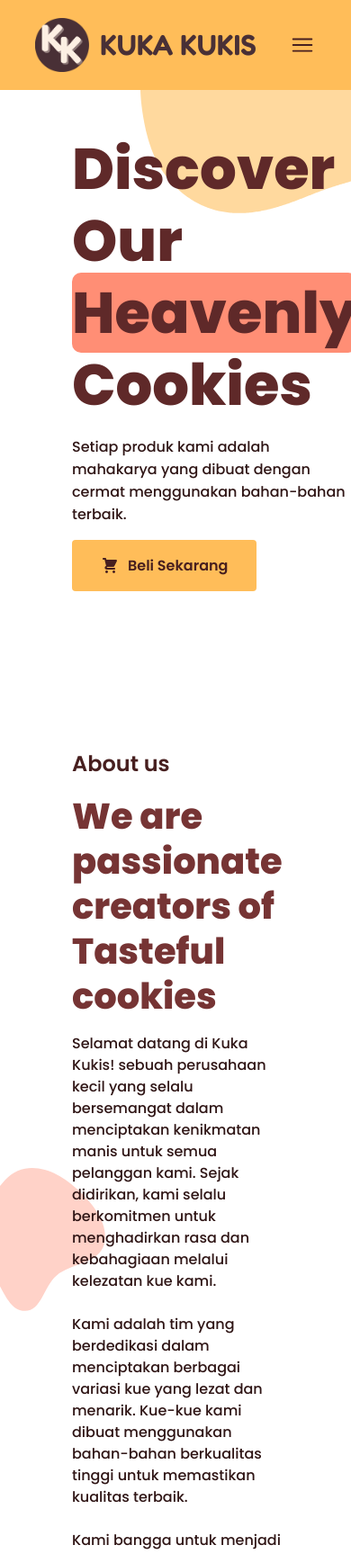
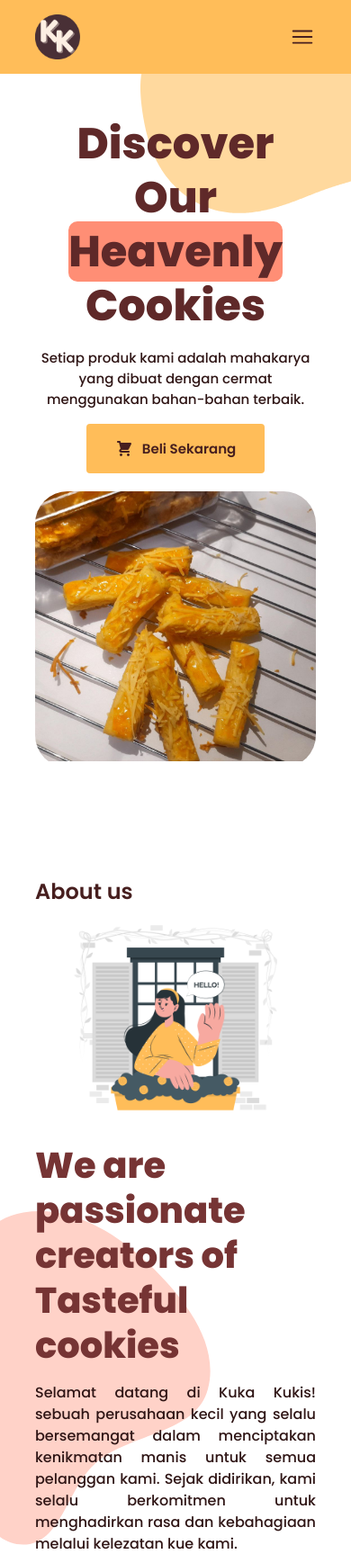
Before and after one commit to TittoMA/kuka-landing, a plain HTML site: page index.html in a window 390 px wide. Shown: the top 1727 px of the page at 90% size. Drawn offline with nearby package versions, Linux system fonts and the light colour scheme.

Commit message:
add responsive

```diff
--- a/index.html
+++ b/index.html
@@ -15,6 +15,7 @@
       rel="stylesheet"
     />
     <link rel="stylesheet" href="styles.css" />
+    <link rel="stylesheet" href="responsive.css" />
     <script src="https://ajax.googleapis.com/ajax/libs/jquery/3.6.4/jquery.min.js"></script>
     <title>Kuka Kukis</title>
   </head>
@@ -88,8 +89,9 @@
       </div>
 
       <div id="about">
+        <h2>About us</h2>
+        <div class="about-content">
           <div>
-          <h2>About us</h2>
             <h1>We are passionate creators of Tasteful cookies</h1>
             <p>
               Selamat datang di Kuka Kukis! sebuah perusahaan kecil yang selalu bersemangat dalam menciptakan
@@ -98,7 +100,8 @@
               <br />
               <br />
               Kami adalah tim yang berdedikasi dalam menciptakan berbagai variasi kue yang lezat dan menarik.
-            Kue-kue kami dibuat menggunakan bahan-bahan berkualitas tinggi untuk memastikan kualitas terbaik.
+              Kue-kue kami dibuat menggunakan bahan-bahan berkualitas tinggi untuk memastikan kualitas
+              terbaik.
               <br />
               <br />
               Kami bangga untuk menjadi bagian dari momen spesial Anda, baik itu perayaan ulang tahun,
@@ -109,7 +112,7 @@
           <div>
             <img src="./assets/hello.png" alt="Waving Illustration" />
           </div>
-
+        </div>
         <div id="blob2">
           <svg xmlns="http://www.w3.org/2000/svg" width="465" height="632" viewBox="0 0 465 632" fill="none">
             <path
--- /dev/null
+++ b/responsive.css
@@ -0,0 +1,138 @@
+@media screen and (max-width: 768px) {
+  header {
+    padding: 16px 10%;
+  }
+  header .responsive-wrapper {
+    flex-shrink: 0;
+    width: 100%;
+    display: flex;
+    align-items: center;
+    justify-content: space-between;
+  }
+
+  header #brand img {
+    width: 50px;
+  }
+
+  header #brand h1 {
+    display: none;
+  }
+
+  header .btn-menu {
+    background-color: transparent;
+    border: none;
+    cursor: pointer;
+    display: block;
+    height: 30px;
+    width: 30px;
+  }
+
+  header .btn-menu > svg {
+    color: #471f1f;
+  }
+
+  header nav {
+    top: 100%;
+    left: 0;
+    right: 0;
+    background-color: #ffbd59;
+    padding: 0 10%;
+    position: absolute;
+    flex-direction: column;
+    align-items: start;
+    max-height: 0;
+    overflow: hidden;
+    transition: max-height 0.5s, padding 0.5s;
+  }
+
+  header nav.show {
+    padding: 0 10% 20px;
+    max-height: 300px;
+  }
+
+  main #hero {
+    padding: 0 10%;
+    flex-direction: column;
+    gap: 20px;
+    margin-bottom: 120px;
+  }
+
+  main #hero .headline {
+    display: flex;
+    flex-direction: column;
+  }
+
+  main #hero .headline h1 {
+    font-size: 48px;
+    line-height: 1.25;
+    text-align: center;
+  }
+
+  main #hero .headline p {
+    text-align: center;
+    font-size: 15px;
+  }
+
+  main #hero .headline a {
+    margin: 0 auto;
+    font-size: 15px;
+  }
+
+  main #hero .img-container {
+    width: 100%;
+    border-radius: 36px;
+    overflow: hidden;
+  }
+
+  main #hero .img-container img {
+    height: 300px;
+  }
+
+  main #about {
+    padding: 0 10%;
+    margin-bottom: 120px;
+  }
+
+  main #feature {
+    margin-bottom: 120px;
+    padding: 52px 10%;
+    flex-direction: column-reverse;
+    gap: 40px;
+  }
+
+  main #feature > h1 {
+    text-align: center;
+    font-size: 48px;
+    line-height: 1.25;
+  }
+
+  main #feature > h1 > br {
+    display: none;
+  }
+}
+
+@media screen and (max-width: 960px) {
+  main #about .about-content {
+    flex-direction: column-reverse;
+    gap: 20px;
+    margin-top: 20px;
+  }
+
+  main #about .about-content p {
+    text-align: justify;
+  }
+
+  main #about .about-content img {
+    height: 55vw;
+    max-height: 350px;
+  }
+
+  #blob2 {
+    top: 35%;
+    left: -10%;
+  }
+
+  #blob2 svg {
+    width: 70vw;
+  }
+}
--- a/styles.css
+++ b/styles.css
@@ -4,6 +4,10 @@
   box-sizing: border-box;
   margin: 0;
   padding: 0;
+}
+
+html {
+  scroll-behavior: smooth;
 }
 
 body {
@@ -25,6 +29,8 @@ header {
   justify-content: space-between;
   padding: 20px 80px;
   z-index: 2;
+  position: sticky;
+  top: 0;
 }
 
 header #brand {
@@ -135,19 +141,27 @@ main #hero .img-container img {
   height: 500px;
   object-fit: cover;
   object-position: center;
+  transition: scale 0.7s;
+}
+
+main #hero .img-container img:hover {
+  scale: 1.2;
 }
 
 main #about {
-  margin-bottom: 174px;
   position: relative;
   padding: 0 80px;
+  margin-bottom: 174px;
+}
+
+main #about .about-content {
   display: flex;
   gap: 80px;
   justify-content: space-between;
   align-items: center;
 }
 
-main #about > div {
+main #about .about-content > div {
   flex: 1;
 }
 
@@ -157,7 +171,7 @@ main #about h2 {
   margin-bottom: 16px;
 }
 
-main #about h1 {
+main #about .about-content h1 {
   color: #763434;
   line-height: 125%;
   font-size: 40px;
@@ -165,13 +179,13 @@ main #about h1 {
   margin-bottom: 16px;
 }
 
-main #about p {
+main #about .about-content p {
   color: #2f1515;
   font-weight: 500;
   line-height: 150%;
 }
 
-main #about img {
+main #about .about-content img {
   width: 100%;
   height: 400px;
   object-fit: contain;
@@ -476,49 +490,3 @@ footer .copyright {
   font-weight: 600;
   text-align: center;
 }
-
-@media screen and (max-width: 768px) {
-  header {
-    position: relative;
-    padding: 20px 10%;
-  }
-  header .responsive-wrapper {
-    flex-shrink: 0;
-    width: 100%;
-    display: flex;
-    align-items: center;
-    justify-content: space-between;
-  }
-
-  header .btn-menu {
-    background-color: transparent;
-    border: none;
-    cursor: pointer;
-    display: block;
-    height: 30px;
-    width: 30px;
-  }
-
-  header .btn-menu > svg {
-    color: #471f1f;
-  }
-
-  header nav {
-    top: 100%;
-    left: 0;
-    right: 0;
-    background-color: #ffbd59;
-    padding: 0 10%;
-    position: absolute;
-    flex-direction: column;
-    align-items: start;
-    max-height: 0;
-    overflow: hidden;
-    transition: max-height 0.5s, padding 0.5s;
-  }
-
-  header nav.show {
-    padding: 0 10% 20px;
-    max-height: 300px;
-  }
-}
```
Lines whose indentation alone changed are shown as unchanged.
